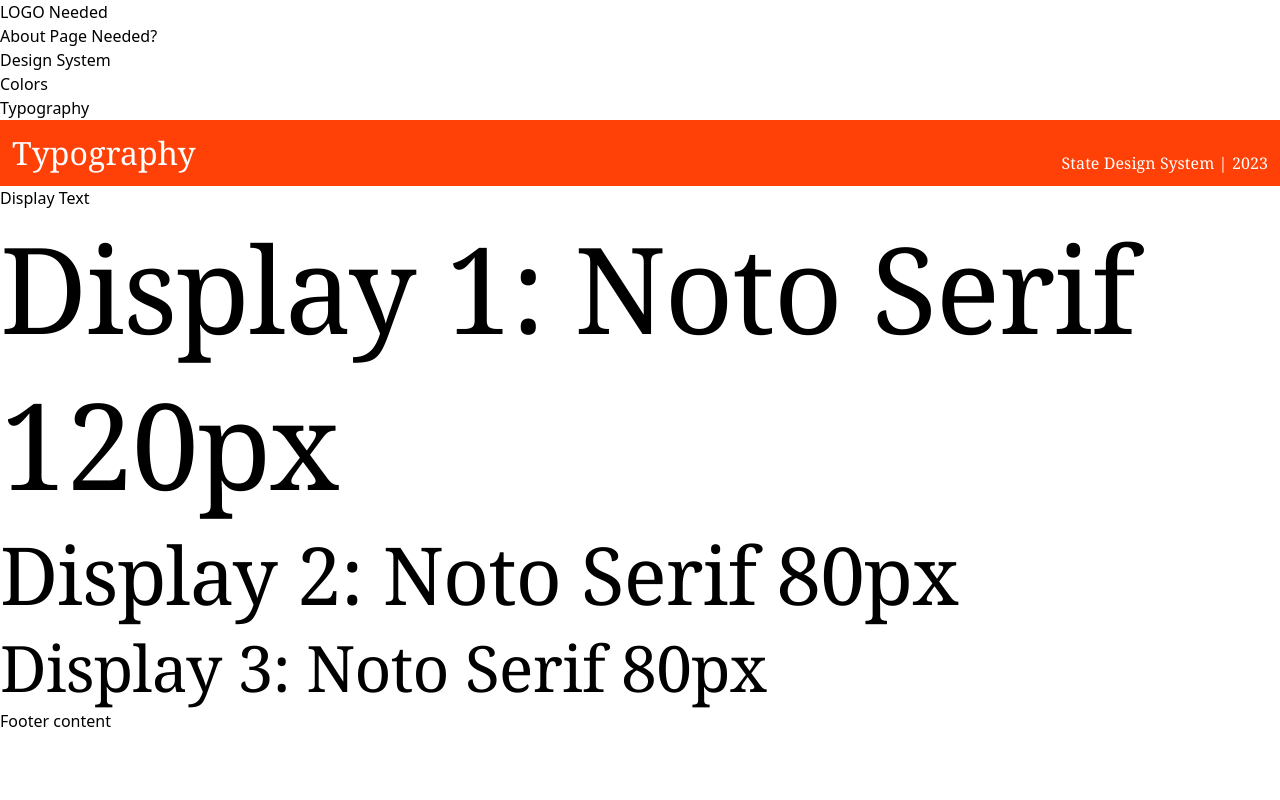
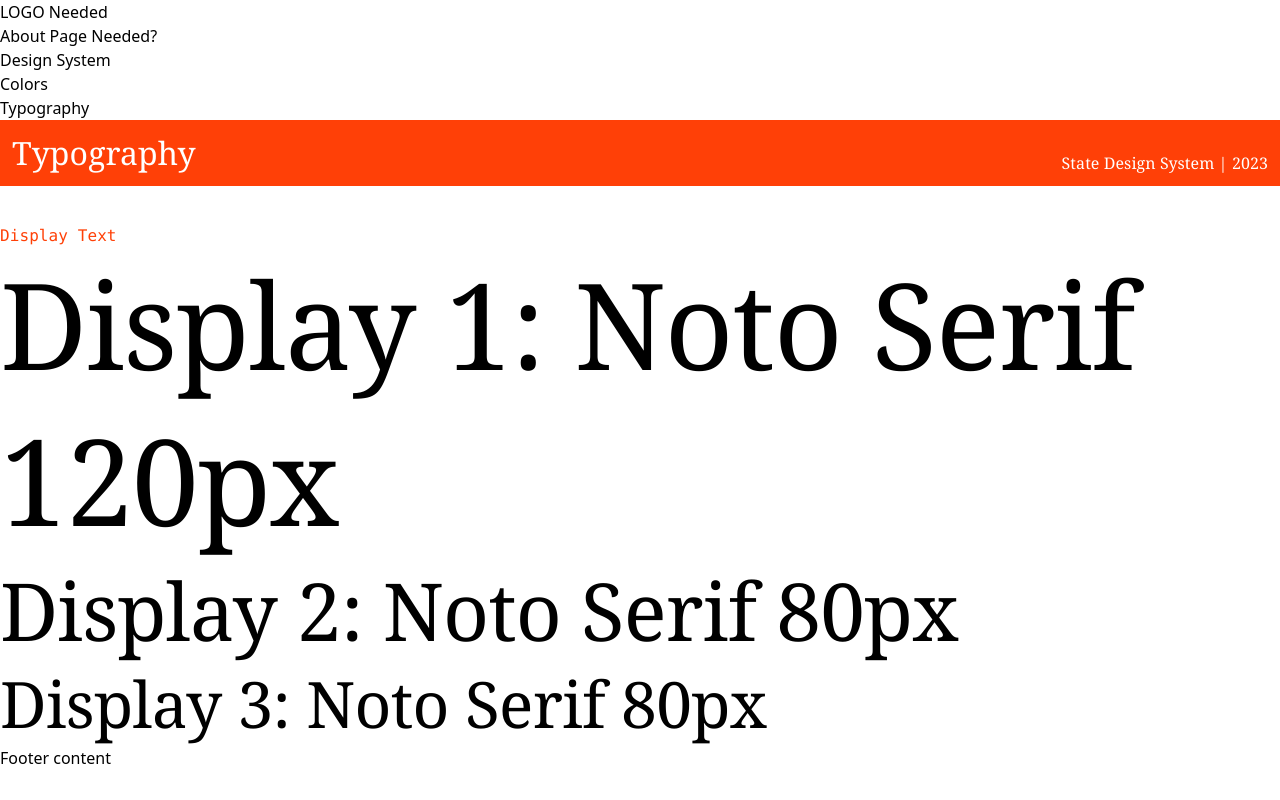
Before and after one commit to johnhoysa/styleguide-react, a React (Create React App) app: page /typography in a window 1280 px wide. Built offline with nearby package versions, Linux system fonts and the light colour scheme.

Commit message:
CSS Updates

```diff
--- a/src/tailwind.css
+++ b/src/tailwind.css
@@ -9,7 +9,9 @@
 /* Styleguide layout  */
 @import "./css/layout/layout.css";
 
-/* Default styles to be moved later  */
+
+/*  Style Guide styles to be organized  */
+.guide-heading { @apply text-base text-primary mt-10 font-mono}
+/* Type */
 p {@apply text-base block font-serif}
-
 hr { @apply h-px my-3 bg-grey-300 border-0}
--- a/tailwind.config.js
+++ b/tailwind.config.js
@@ -43,6 +43,7 @@ module.exports = {
           DEFAULT: '#3FACFB',
           dark: '#212962',
         },
+        secondary: '#000000', // Black
       },
     },
     fontFamily: {
```
